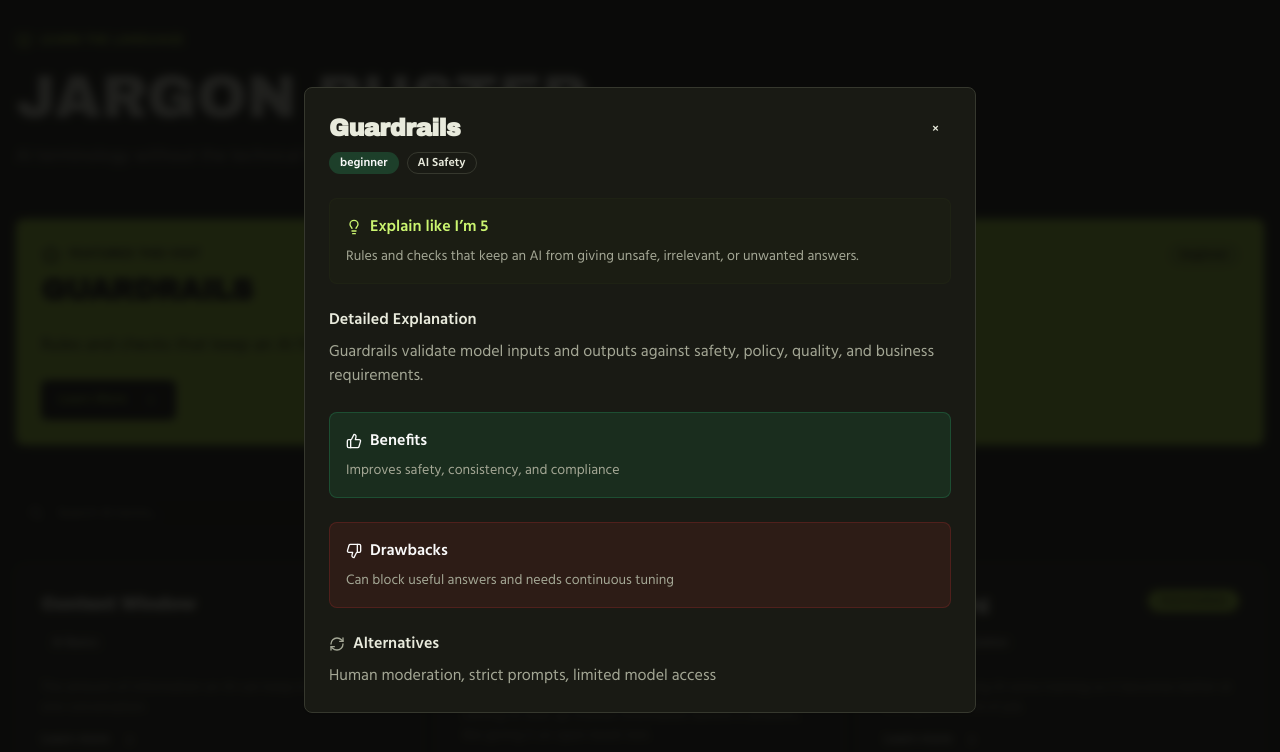
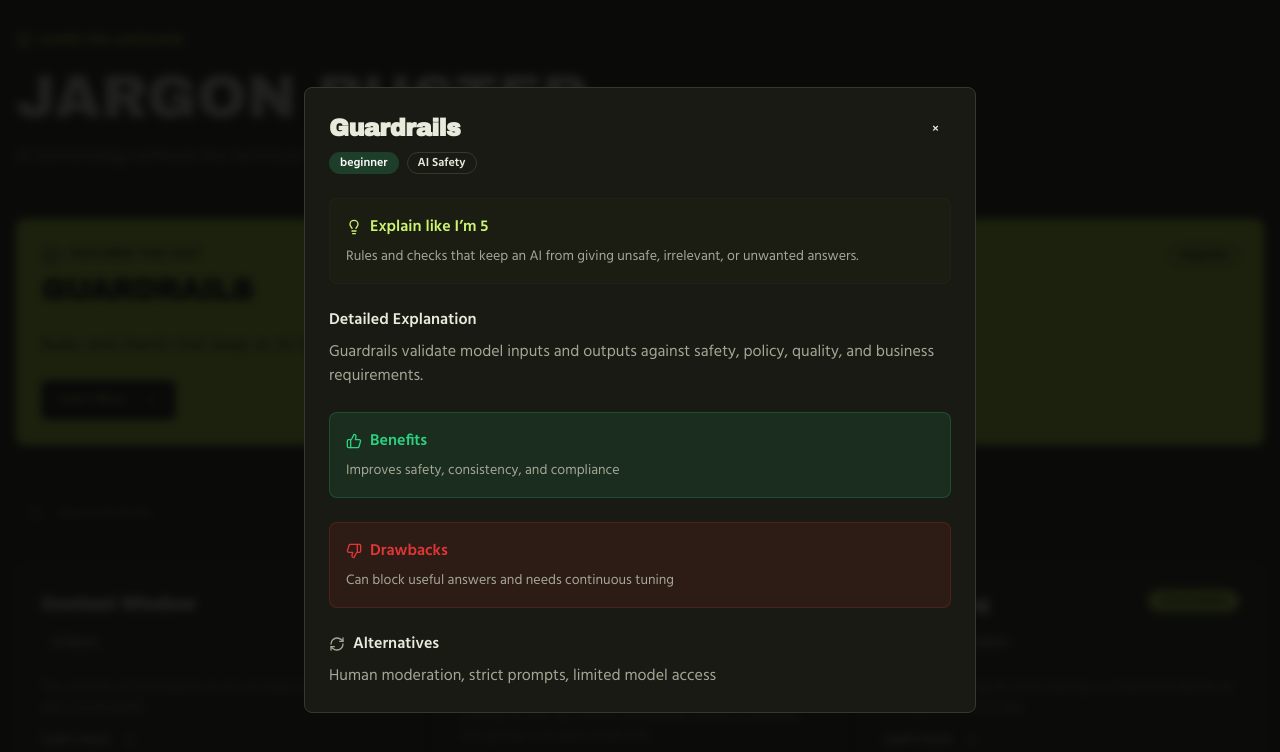
Before and after one commit to trippinwithpuneet/promptly-ai-for-pms, a React (Vite) app: page / in a window 1280 px wide. Both pictures are taken after a click on the button "Learn More". Shown: the part 859-1611 px from the top of the page. Built offline with nearby package versions, Linux system fonts and the light colour scheme; no server answers.

Commit message:
Changes
Co-authored-by: trippinwithpuneet <113936555+trippinwithpuneet@users.noreply.github.com>

```diff
--- a/src/components/DailyNewsSection.tsx
+++ b/src/components/DailyNewsSection.tsx
@@ -203,7 +203,7 @@ export const DailyNewsSection = () => {
                       onClick={() => toggleDetails("useCases")}
                       className="w-full justify-between p-0 h-auto hover:bg-transparent"
                     >
-                      <h4 className="font-semibold text-success-foreground flex items-center">
+                      <h4 className="flex items-center font-semibold text-success">
                         <Target className="w-4 h-4 mr-2" />
                         PM Use Cases ({currentNews.pm_use_cases.length})
                       </h4>
@@ -218,7 +218,7 @@ export const DailyNewsSection = () => {
                       <div className="mt-3 space-y-2 animate-fade-in">
                         {currentNews.pm_use_cases.map((useCase, idx) => (
                           <div key={idx} className="flex items-start gap-2">
-                            <span className="text-success-foreground font-medium text-sm">•</span>
+                            <span className="text-sm font-medium text-success">•</span>
                             <span className="text-sm text-muted-foreground">{useCase}</span>
                           </div>
                         ))}
--- a/src/components/GlossarySection.tsx
+++ b/src/components/GlossarySection.tsx
@@ -382,8 +382,8 @@ export const GlossarySection = () => {
                 {selectedTerm.benefits && (
                   <div className="bg-success/10 border border-success/20 rounded-lg p-4">
                     <div className="flex items-center mb-2">
-                      <ThumbsUp className="w-4 h-4 text-success-foreground mr-2" />
-                      <h4 className="font-semibold text-success-foreground">Benefits</h4>
+                      <ThumbsUp className="mr-2 h-4 w-4 text-success" />
+                      <h4 className="font-semibold text-success">Benefits</h4>
                     </div>
                     <p className="text-sm text-muted-foreground">{selectedTerm.benefits}</p>
                   </div>
@@ -392,8 +392,8 @@ export const GlossarySection = () => {
                 {selectedTerm.drawbacks && (
                   <div className="bg-destructive/10 border border-destructive/20 rounded-lg p-4">
                     <div className="flex items-center mb-2">
-                      <ThumbsDown className="w-4 h-4 text-destructive-foreground mr-2" />
-                      <h4 className="font-semibold text-destructive-foreground">Drawbacks</h4>
+                      <ThumbsDown className="mr-2 h-4 w-4 text-destructive" />
+                      <h4 className="font-semibold text-destructive">Drawbacks</h4>
                     </div>
                     <p className="text-sm text-muted-foreground">{selectedTerm.drawbacks}</p>
                   </div>
--- a/src/components/ModelRecommenderSection.tsx
+++ b/src/components/ModelRecommenderSection.tsx
@@ -192,7 +192,7 @@ export const ModelRecommenderSection = () => {
                 )}
 
                 {error && (
-                  <div className="flex items-start gap-2 rounded-lg border border-destructive/30 bg-destructive/10 p-3 text-sm text-destructive-foreground">
+                  <div className="flex items-start gap-2 rounded-lg border border-destructive/30 bg-destructive/10 p-3 text-sm text-destructive">
                     <AlertCircle className="mt-0.5 h-4 w-4 shrink-0" />
                     {error}
                   </div>
@@ -267,7 +267,7 @@ export const ModelRecommenderSection = () => {
                     </div>
                     <div className="grid gap-4 md:grid-cols-2">
                       <div className="rounded-lg border border-success/20 bg-success/10 p-4">
-                        <p className="mb-2 flex items-center text-sm font-semibold text-success-foreground">
+                        <p className="mb-2 flex items-center text-sm font-semibold text-success">
                           <CheckCircle className="mr-2 h-4 w-4" /> Strengths
                         </p>
                         <ul className="space-y-1 text-sm text-muted-foreground">
@@ -275,7 +275,7 @@ export const ModelRecommenderSection = () => {
                         </ul>
                       </div>
                       <div className="rounded-lg border border-destructive/20 bg-destructive/10 p-4">
-                        <p className="mb-2 flex items-center text-sm font-semibold text-destructive-foreground">
+                        <p className="mb-2 flex items-center text-sm font-semibold text-destructive">
                           <AlertCircle className="mr-2 h-4 w-4" /> Watch-outs
                         </p>
                         <ul className="space-y-1 text-sm text-muted-foreground">
--- a/src/index.css
+++ b/src/index.css
@@ -41,7 +41,7 @@
     --accent-foreground: 80 12% 8%;
 
     --destructive: 0 75% 55%;
-    --destructive-foreground: 0 72% 34%;
+    --destructive-foreground: 0 0% 98%;
 
     --border: 70 9% 78%;
     --input: 70 9% 70%;
@@ -49,7 +49,7 @@
 
     /* Success and info colors - Dark theme optimized */
     --success: 150 55% 38%;
-    --success-foreground: 150 66% 25%;
+    --success-foreground: 0 0% 98%;
 
     --info: 79 62% 88%;
     --info-foreground: 83 70% 25%;
```
